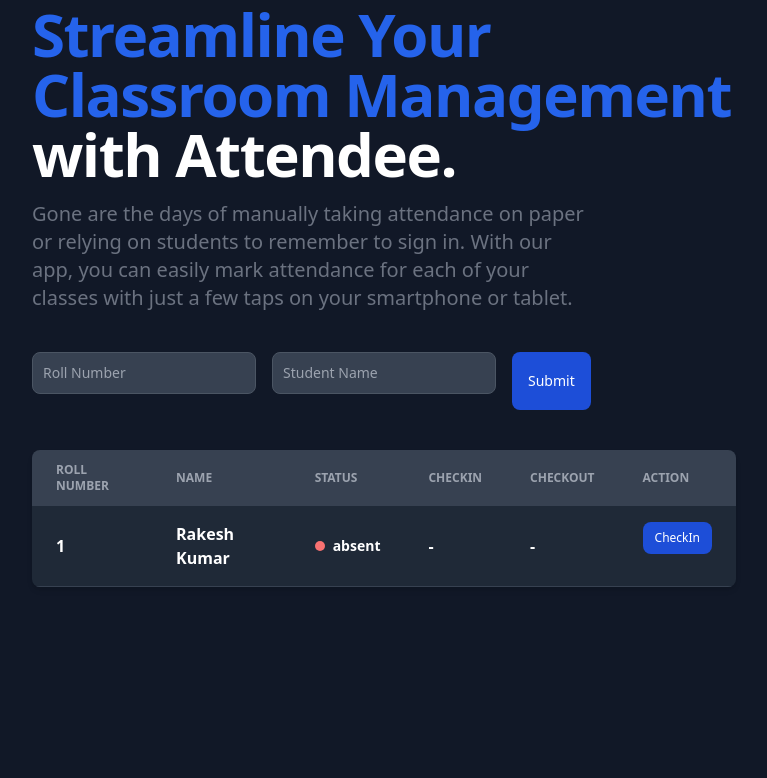
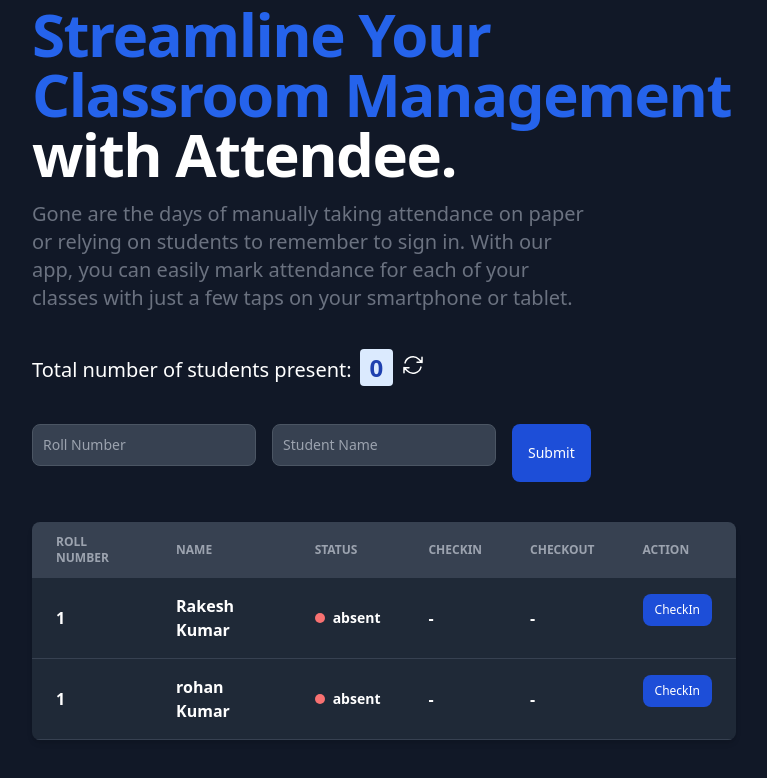
Before and after one commit to samyakkhatua/attendee, a React (Vite) app: page / in a window 1280 px wide. Shown: the part 276-1054 px from the top of the page, without its empty margins (128-895 px from the left). Before the commit the page ends 1023 px from the top, so only its background shows below. Built offline with nearby package versions, Linux system fonts and the light colour scheme.

Commit message:
Count feature added

```diff
--- a/src/App.jsx
+++ b/src/App.jsx
@@ -6,6 +6,19 @@
 
 function App() {
   const [studentList, setStudentList] = useState(data);
+  const [classStrength, setClassStrength] = useState(0);
+
+  const countStrength = () => {
+    let copy = [...studentList];
+
+    let count = 0;
+    for (let key in copy) {
+      if (copy[key].status == true) {
+        ++count;
+      }
+    }
+    setClassStrength(count);
+  };
 
   var today = new Date();
   let currTime =
@@ -20,6 +33,7 @@
       }
     });
     setStudentList(mapped);
+    // countStrength();
   };
 
   const handleCheckOut = (id) => {
@@ -32,6 +46,7 @@
     });
 
     setStudentList(mapped);
+    // countStrength();
   };
 
   const addStudent = (studentInfo) => {
@@ -48,35 +63,54 @@
       },
     ];
     setStudentList(copy);
+    // countStrength();
   };
 
-  let totalStudents = studentList.length;
-
-  // const count = (totalStudents) => {
-  //   while (totalStudents!=0) {
-  //     let temp = 0
-  //     if (student.status==true) {
-  //       temp+=1
-  //     }
-  //     totalStudents-=1
-  //   }
-  //   return temp
-  // }
+  // countStrength();
 
   return (
     <div className="w-[100%] bg-gray-900">
-
       <div className="lg:w-[80%] w-[100%] px-40 py-40 bg-gray-900 dark:bg-gray-900">
         <h1 class="mb-4 text-4xl font-extrabold leading-none tracking-tight md:text-5xl lg:text-6xl text-white">
           Effortlessly Mark Attendance and{" "}
-        <span class="text-blue-600 dark:text-blue-500">Streamline Your Classroom Management</span>{" "}
-        with  Attendee.
+          <span class="text-blue-600 dark:text-blue-500">
+            Streamline Your Classroom Management
+          </span>{" "}
+          with Attendee.
         </h1>
         <p class=" w-[80%] mb-10 text-lg font-normal text-gray-500 lg:text-xl dark:text-gray-400">
           Gone are the days of manually taking attendance on paper or relying on
           students to remember to sign in. With our app, you can easily mark
           attendance for each of your classes with just a few taps on your
           smartphone or tablet.
+        </p>
+
+
+        <p class=" w-[80%] mb-10 text-2xl font-normal text-white lg:text-xl ">
+          Total number of students present:
+          <span class="bg-blue-100 text-blue-800 text-2xl font-semibold mr-2 px-2.5 py-0.5 rounded dark:bg-blue-200 dark:text-blue-800 ml-2">
+            {classStrength}
+          </span>
+        <button
+          type="button"
+          onClick={countStrength}
+          class=""
+        >
+          <svg
+            xmlns="http://www.w3.org/2000/svg"
+            fill="none"
+            viewBox="0 0 24 24"
+            strokeWidth={1.5}
+            stroke="currentColor"
+            className="w-6 h-6"
+          >
+            <path
+              strokeLinecap="round"
+              strokeLinejoin="round"
+              d="M16.023 9.348h4.992v-.001M2.985 19.644v-4.992m0 0h4.992m-4.993 0l3.181 3.183a8.25 8.25 0 0013.803-3.7M4.031 9.865a8.25 8.25 0 0113.803-3.7l3.181 3.182m0-4.991v4.99"
+            />
+          </svg>
+        </button>
         </p>
 
         <StudentForm addStudent={addStudent} />
--- a/src/data.json
+++ b/src/data.json
@@ -6,5 +6,13 @@
         "status": false,
         "checkin": "-",
         "checkout": "-"
+    },
+    {
+        "id": 2,
+        "name": "rohan Kumar",
+        "roll": 1,
+        "status": false,
+        "checkin": "-",
+        "checkout": "-"
     }
 ]
```
Lines whose indentation alone changed are shown as unchanged.
